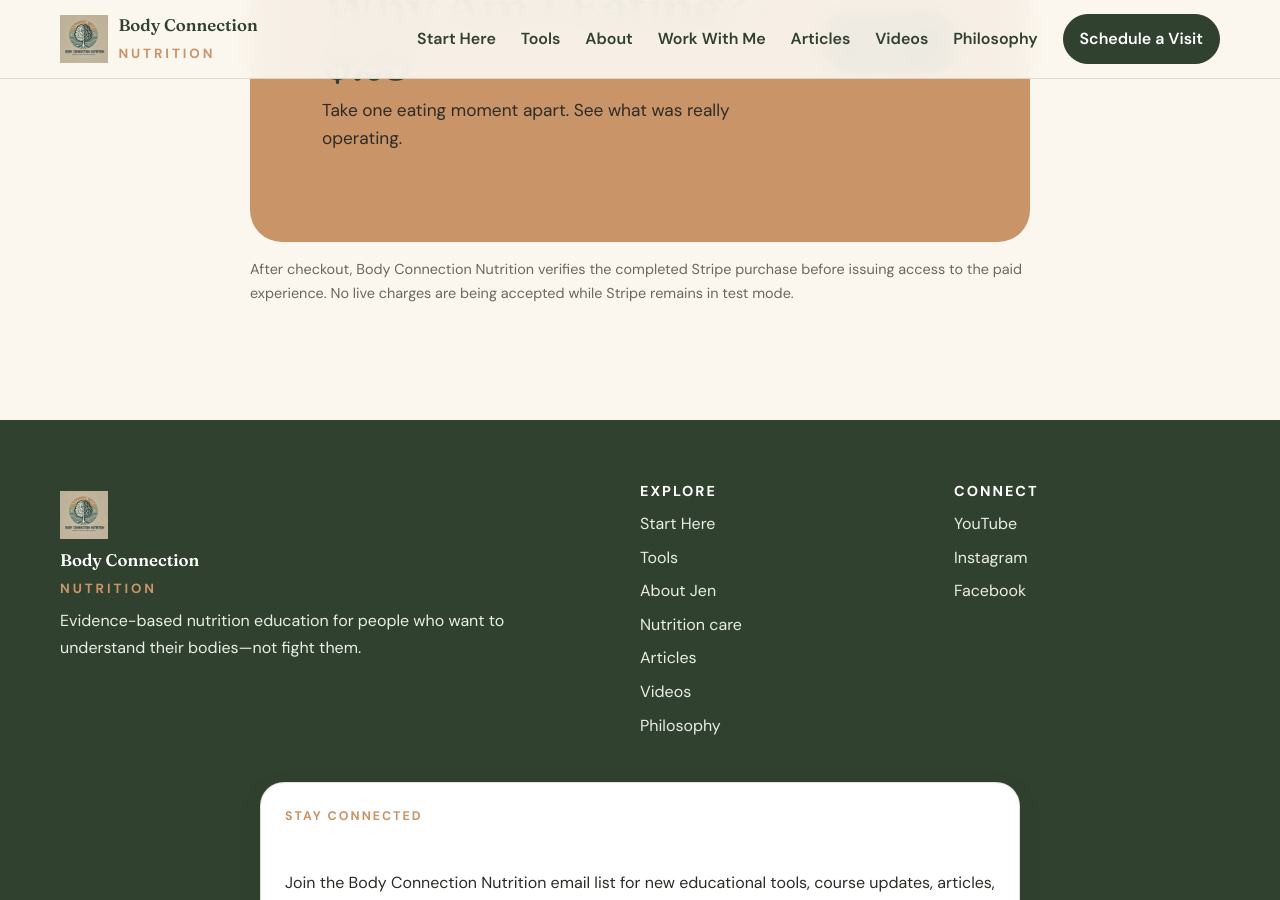
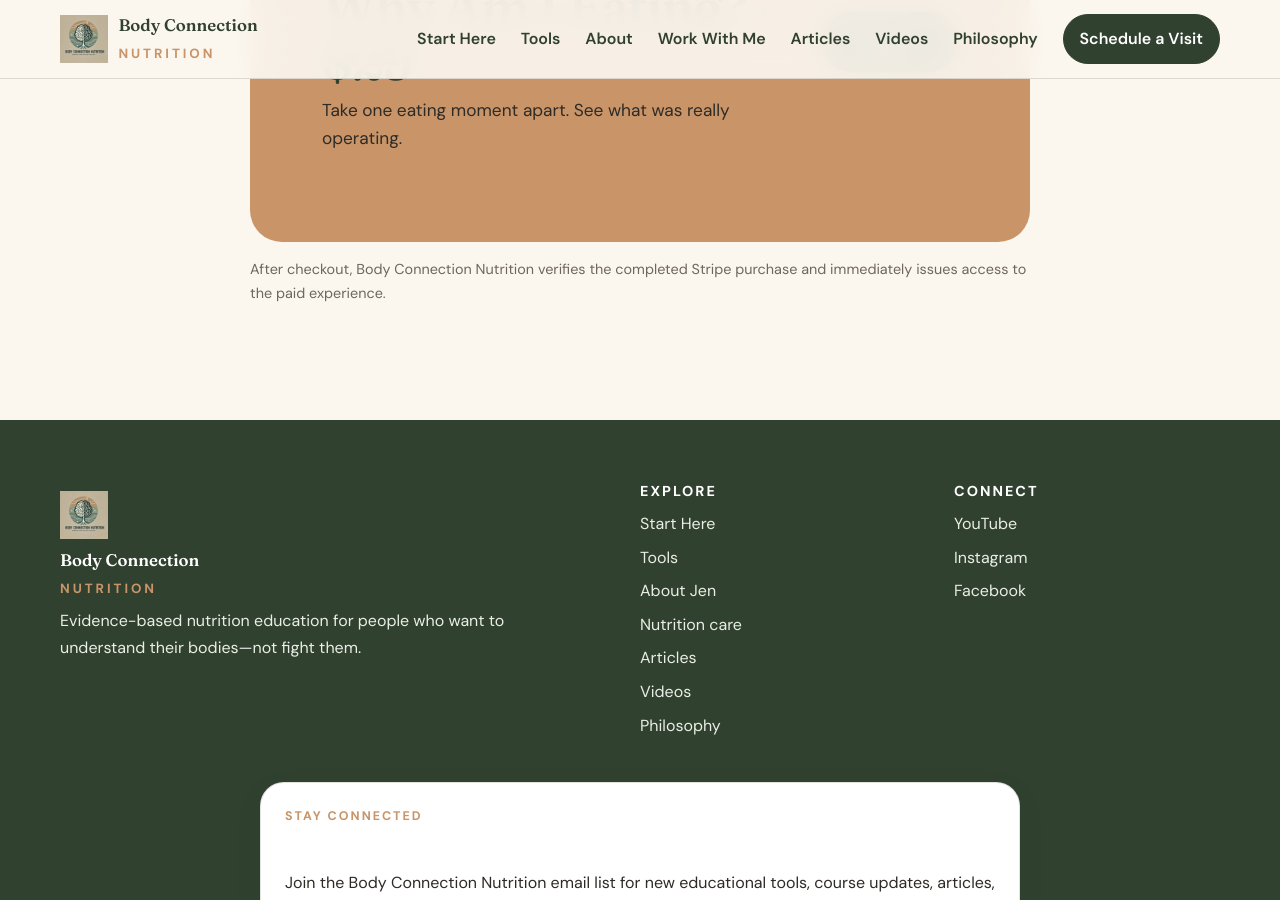
Before and after one commit to BodyConnectionNutrition/Nov-10-build, a Jekyll site: the page built from why-am-i-eating.md, in a window 1280 px wide and 900 px high, scrolled down 4013 px. Built offline with Jekyll 4.4.1, drawn with Linux system fonts in a browser that asks for light colours; some of the changed text lies outside the part shown.

Commit message:
Fix live checkout messaging

```diff
--- a/why-am-i-eating.md
+++ b/why-am-i-eating.md
@@ -13,7 +13,7 @@
   <button class="button" type="submit">Buy Why Am I Eating? — $29 →</button>
 </form>
 <p><a class="text-link" href="/why-am-i-eating/access/">Already purchased? Open your saved access →</a></p>
-<p class="trust-line">Secure checkout powered by Stripe · Checkout is currently in Stripe test mode</p>
+<p class="trust-line">Secure checkout powered by Stripe · One-time payment · Immediate access after purchase</p>
 </div>
 
 ## What you will do
@@ -71,4 +71,4 @@
   </form>
 </div>
 
-<p class="trust-line" style="margin-top:1rem">After checkout, Body Connection Nutrition verifies the completed Stripe purchase before issuing access to the paid experience. No live charges are being accepted while Stripe remains in test mode.</p>
+<p class="trust-line" style="margin-top:1rem">After checkout, Body Connection Nutrition verifies the completed Stripe purchase and immediately issues access to the paid experience.</p>
```
